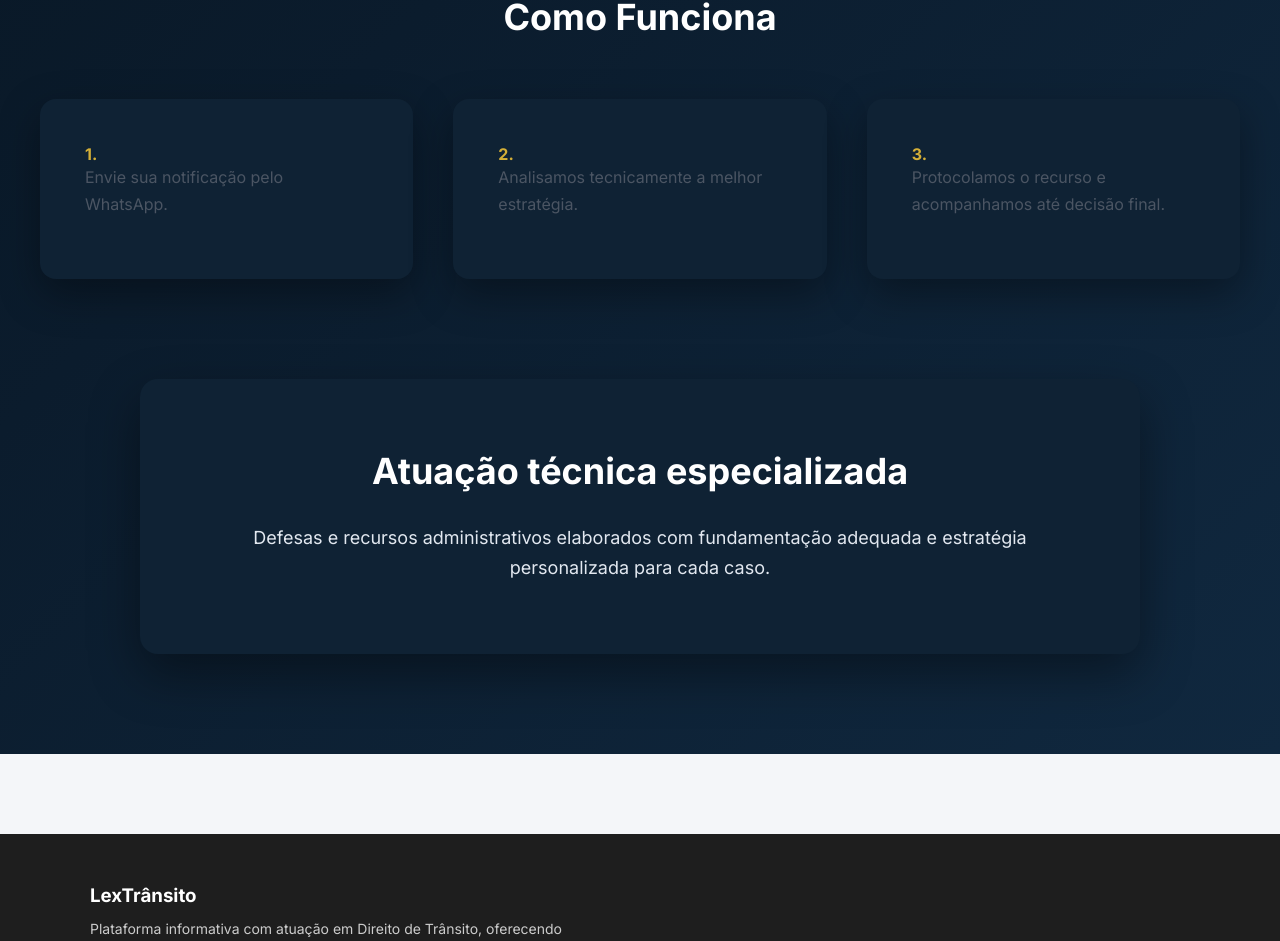
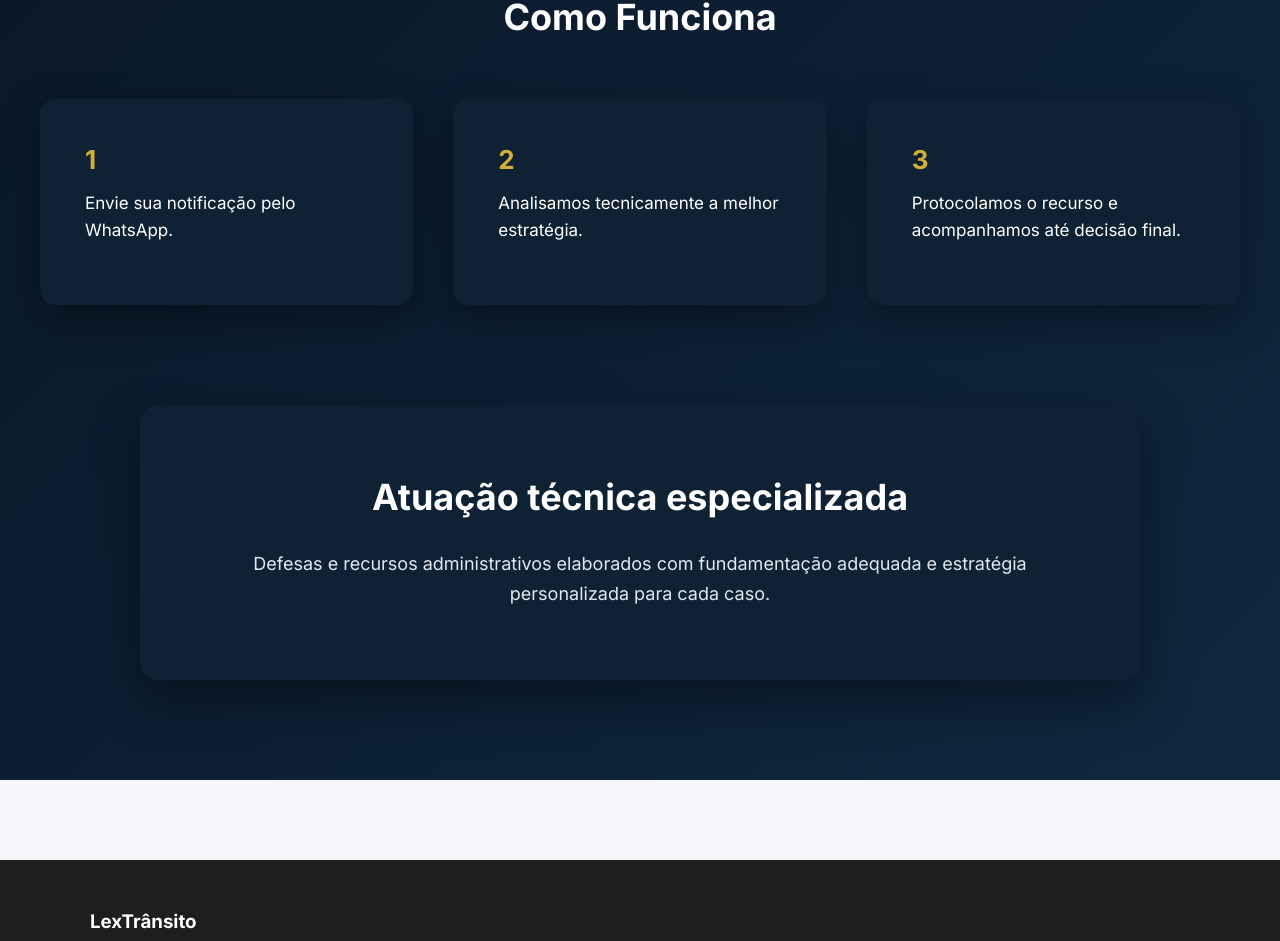
Before and after one commit to ancelmoth/lextransito, a React (Vite) app: page / in a window 1280 px wide. Shown: the part 1244-2185 px from the top of the page. Built offline with nearby package versions, Linux system fonts and the light colour scheme.

Commit message:
versao anterior

```diff
--- a/src/pages/Home.jsx
+++ b/src/pages/Home.jsx
@@ -50,18 +50,18 @@ function Home() {
 
        <div style={styles.steps}>
   <div style={styles.step}>
-            <strong style={styles.gold}>1.</strong>
-            <p>Envie sua notificação pelo WhatsApp.</p>
+    <span style={styles.stepNumber}>1</span>
+    <p style={styles.stepText}>Envie sua notificação pelo WhatsApp.</p>
   </div>
 
   <div style={styles.step}>
-            <strong style={styles.gold}>2.</strong>
-            <p>Analisamos tecnicamente a melhor estratégia.</p>
+    <span style={styles.stepNumber}>2</span>
+    <p style={styles.stepText}>Analisamos tecnicamente a melhor estratégia.</p>
   </div>
 
   <div style={styles.step}>
-            <strong style={styles.gold}>3.</strong>
-            <p>Protocolamos o recurso e acompanhamos até decisão final.</p>
+    <span style={styles.stepNumber}>3</span>
+    <p style={styles.stepText}>Protocolamos o recurso e acompanhamos até decisão final.</p>
   </div>
 </div>
       </section>
@@ -181,6 +181,20 @@ const styles = {
     boxShadow: "0px 15px 40px rgba(0,0,0,0.35)"
   },
 
+      stepNumber: {
+  fontSize: "26px",
+  fontWeight: "800",
+  color: "#d4af37",
+  display: "block",
+  marginBottom: "15px"
+},
+
+stepText: {
+  color: "#ffffff",
+  fontSize: "17px",
+  lineHeight: "1.6"
+},
+
   credibilidade: {
     maxWidth: "1000px",
     margin: "100px auto 0",
```
Lines whose indentation alone changed are shown as unchanged.
